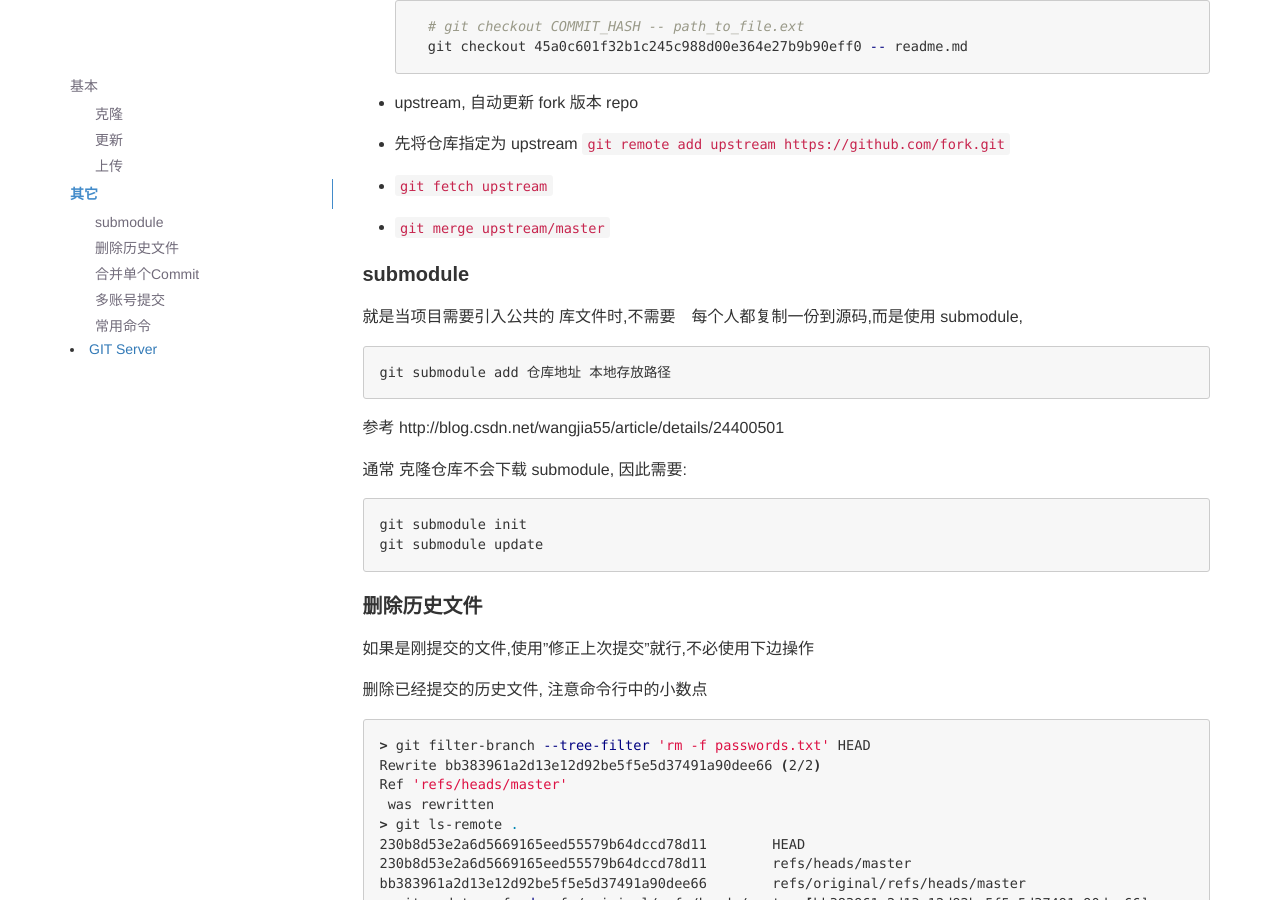
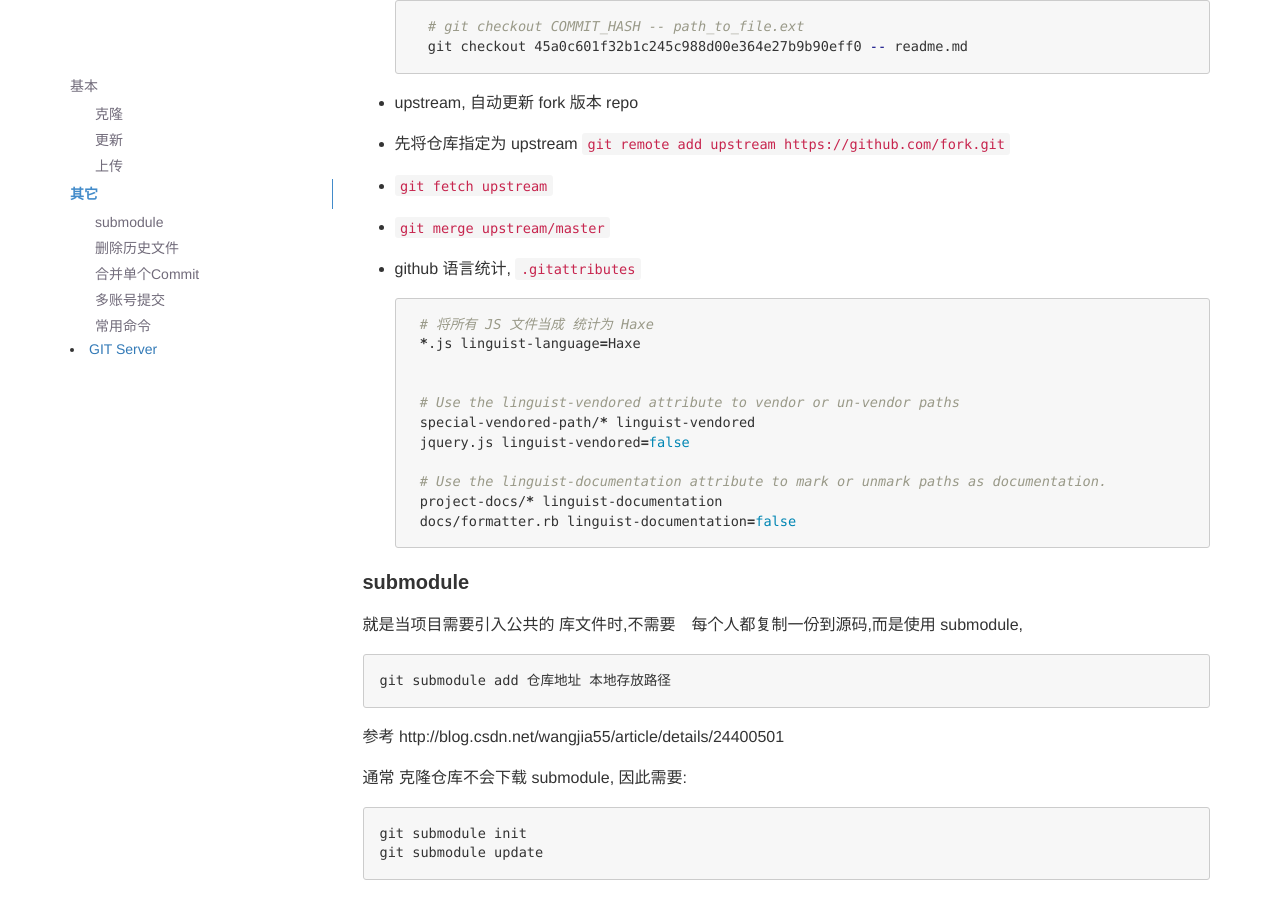
Before and after one commit to R32/r32.github.io, a Jekyll site: the page built from _posts/other/2014-03-21-tips-on-git.markdown, in a window 1280 px wide and 900 px high, scrolled down 1841 px. Built offline with Jekyll 4.4.1, drawn with Linux system fonts in a browser that asks for light colours; nearby versions of some CDN libraries; Markdown is read by kramdown in place of the engine named in the settings.

Commit message:
doc post

````diff
--- a/_posts/haxe/2014-03-30-commands.markdown
+++ b/_posts/haxe/2014-03-30-commands.markdown
@@ -560,6 +561,7 @@ vcproj                 : GenCPP internal
 # 允许声明的包访问当前包 类或字段
 @:allow              : (Target path)Allows private access from package, type or field
 
+# 优化配置? 文档 https://github.com/HaxeFoundation/haxe/blob/12a52b2fcdcecb4fafcc15288da3c8d2c0746aa5/analyzer.ml 第10行到20行为参数
 @:analyzer           : Used to configure the static analyzer
 
 @:annotation         : Annotation (@interface) definitions on -java-lib imports will be annotated with this metadata. Has no effect on types compiled by Haxe (java only)
--- a/_posts/haxe/2014-05-13-java-and-haxe-comparison.markdown
+++ b/_posts/haxe/2014-05-13-java-and-haxe-comparison.markdown
@@ -95,11 +95,6 @@ class TheClass {
     }
 
     // haxe 没有方法重载.
-
-    // 虽然有 @:overload 元标签.
-    // 但是 ·:overload 是为使用 extern 类的方法准备的
-    // @:overload 参看 haxe Tips and Tricks
-    // 最好忘记 @:overload 这个元标签
 
     public static function main(){
         n:TheClass = new TheClass();
--- a/_posts/other/2014-03-21-tips-on-git.markdown
+++ b/_posts/other/2014-03-21-tips-on-git.markdown
@@ -107,6 +107,22 @@ categories: other
 
   - `git merge upstream/master`
 
+ * github 语言统计, `.gitattributes`
+
+	```bash
+	# 将所有 JS 文件当成 统计为 Haxe
+	*.js linguist-language=Haxe
+
+
+	# Use the linguist-vendored attribute to vendor or un-vendor paths
+	special-vendored-path/* linguist-vendored
+	jquery.js linguist-vendored=false
+
+	# Use the linguist-documentation attribute to mark or unmark paths as documentation.
+	project-docs/* linguist-documentation
+	docs/formatter.rb linguist-documentation=false
+	```
+
 
 #### submodule
 
````
Also changed, not shown: other parts of _posts/haxe/2014-03-30-commands.markdown (+1 -0 lines), _posts/haxe/2014-05-16-hxcpp.markdown (+6 -4 lines), _posts/other/2014-09-10-some-interesting-libs.markdown (+16 -2 lines).
